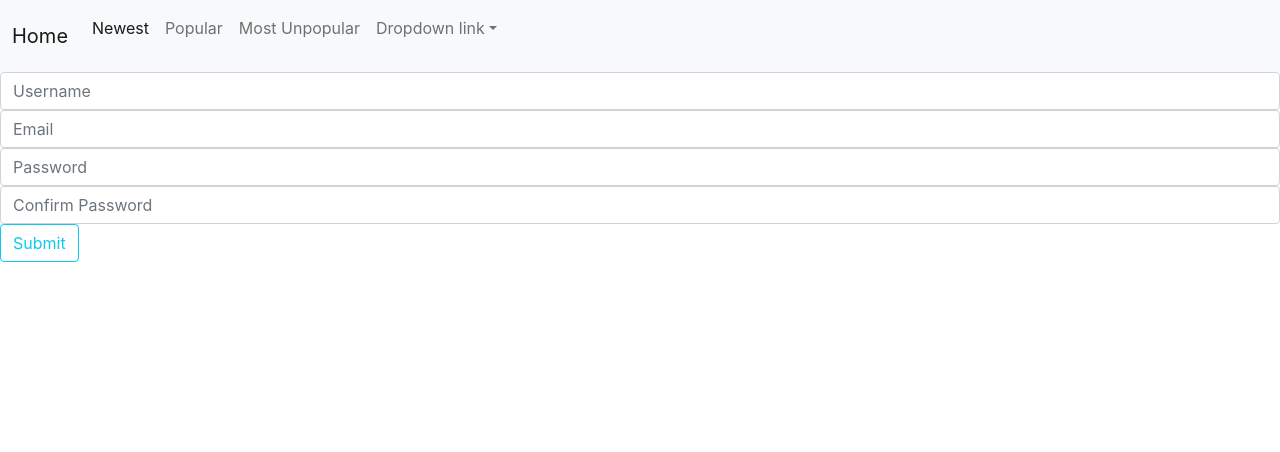
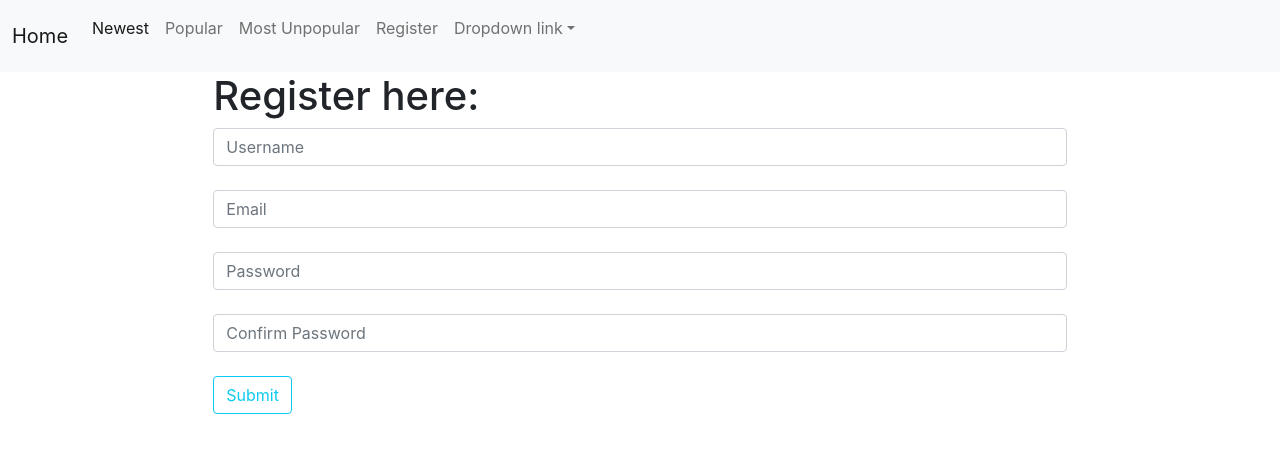
Before and after one commit to CristinaGradinaru/mock-social-media-app, a React (Create React App) app in the folder react_frontend/: page /register in a window 1280 px wide. Shown: the top 452 px of the page. Built offline with nearby package versions, Linux system fonts and the light colour scheme; no server answers.

Commit message:
some changes

```diff
--- a/react_frontend/src/component/Navbar.js
+++ b/react_frontend/src/component/Navbar.js
@@ -29,6 +29,9 @@ export default class Navbar extends Component {
                             <li className="nav-item">
                             <Link className="nav-link" to="/mostunpopular">Most Unpopular</Link>
                             </li>
+                            <li className="nav-item">
+                            <Link className="nav-link" to="/register">Register</Link>
+                            </li>
                             {this.state.test === 1 ?
                                 (
                                     <li className="nav-item dropdown">
--- a/react_frontend/src/view/Login.js
+++ b/react_frontend/src/view/Login.js
@@ -6,52 +6,55 @@ export default class Login extends Component {
         super();
 
         this.state = {
-            redirect: null
+            redirect: null,
         }
     }
-    // async login(e){
-    //     e.preventDefault();
-    //     console.log('about to post req login')
-    //     let res = await fetch('http://localhost:5000/auth/login', {
-    //         method: 'POST',
-    //         headers: {
-    //             "Content-Type": "application/json"
-    //         },
-    //         body: JSON.stringify({
-    //             "username": e.target.username.value,
-    //             "password": e.target.password.value
-    //         })
-    //     })
-    //     let userDetails = await res.json();
-    //     // this.setState({ redirect: `/blog/${newPost.id}`}) REDIRECT TO MY INFO PAGE
-    //     console.log(userDetails)
-    // }
+    async login(e){
+        e.preventDefault();
+        console.log('about to post req login')
+        let res = await fetch('http://localhost:5000/auth/login', {
+            method: 'POST',
+            headers: {
+                "Content-Type": "application/json"
+            },
+            body: JSON.stringify({
+                "username": e.target.username.value,
+                "password": e.target.password.value
+            })
+        })
+        let userDetails = await res.json();
+        // this.setState({ redirect: `/blog/${newPost.id}`}) REDIRECT TO MY INFO PAGE
+        console.log(userDetails)
+    }
 
 
-    getToken = async (e) => {
-        e.preventDefault();
-        let res = await fetch('http://localhost:5000/tokens', {
-          method: 'POST',
-          headers: {
-            'Authorization': 'Basic ' + btoa(e.target.username.value + ":" + e.target.password.value)
-          }
-        })
-        let token = await res.json();
-        console.log(token);
-        this.setState({ redirect: `/`})
-        // console.log(this.state.redirect)
-        return token;
-      }
+    // getToken = async (e) => {
+    //     e.preventDefault();
+    //     let res = await fetch('http://localhost:5000/tokens', {
+    //       method: 'POST',
+    //       headers: {
+    //         'Authorization': 'Basic ' + btoa(e.target.username.value + ":" + e.target.password.value)
+    //       }
+    //     })
+    //     let token = await res.json();
+    //     console.log(token);
+    //     this.setState({ redirect: `/`})
+    //     // console.log(this.state.redirect)
+    //     return token;
+    //   }
 
     render() {
         if (this.state.redirect) {
             return <Redirect to={this.state.redirect} />
         }
         return (
-            <div>
-                <form onSubmit={(e) => this.getToken(e)}>
+            <div className="col-sm-6 offset-sm-3">
+                <form onSubmit={(e) => this.login(e)}>
+                    <h1>Login:</h1>
                     <input type="text" className="form-control" name="username" placeholder="Username" />
-                    <input type="text" className="form-control" name="password" placeholder="Password" />
+                    <br/>
+                    <input type="password" className="form-control" name="password" placeholder="Password" />
+                    <br/>
                     <button type="submit" className="btn btn-outline-info">Submit</button>
                 </form>
             </div>
--- a/react_frontend/src/view/Register.js
+++ b/react_frontend/src/view/Register.js
@@ -26,12 +26,17 @@ export default class Register extends Component {
 
     render() {
         return (
-            <div>
+            <div className="col-sm-8 offset-sm-2">
+                <h1>Register here:</h1>
                 <form onSubmit={(e) => this.registerUser(e)}>
                     <input type="text" className="form-control" name="username" placeholder="Username" />
+                    <br/>
                     <input type="text" className="form-control" name="email" placeholder="Email" />
-                    <input type="text" className="form-control" name="password" placeholder="Password" />
-                    <input type="text" className="form-control" name="confirm_password" placeholder="Confirm Password" />
+                    <br/>
+                    <input type="password" className="form-control" name="password" placeholder="Password" />
+                    <br/>
+                    <input type="password" className="form-control" name="confirm_password" placeholder="Confirm Password" />
+                    <br/>
                     <button type="submit" className="btn btn-outline-info">Submit</button>
                 </form>
             </div>
```
Also changed, not shown: 1 other file (tests, documents, lock files or other folders).
